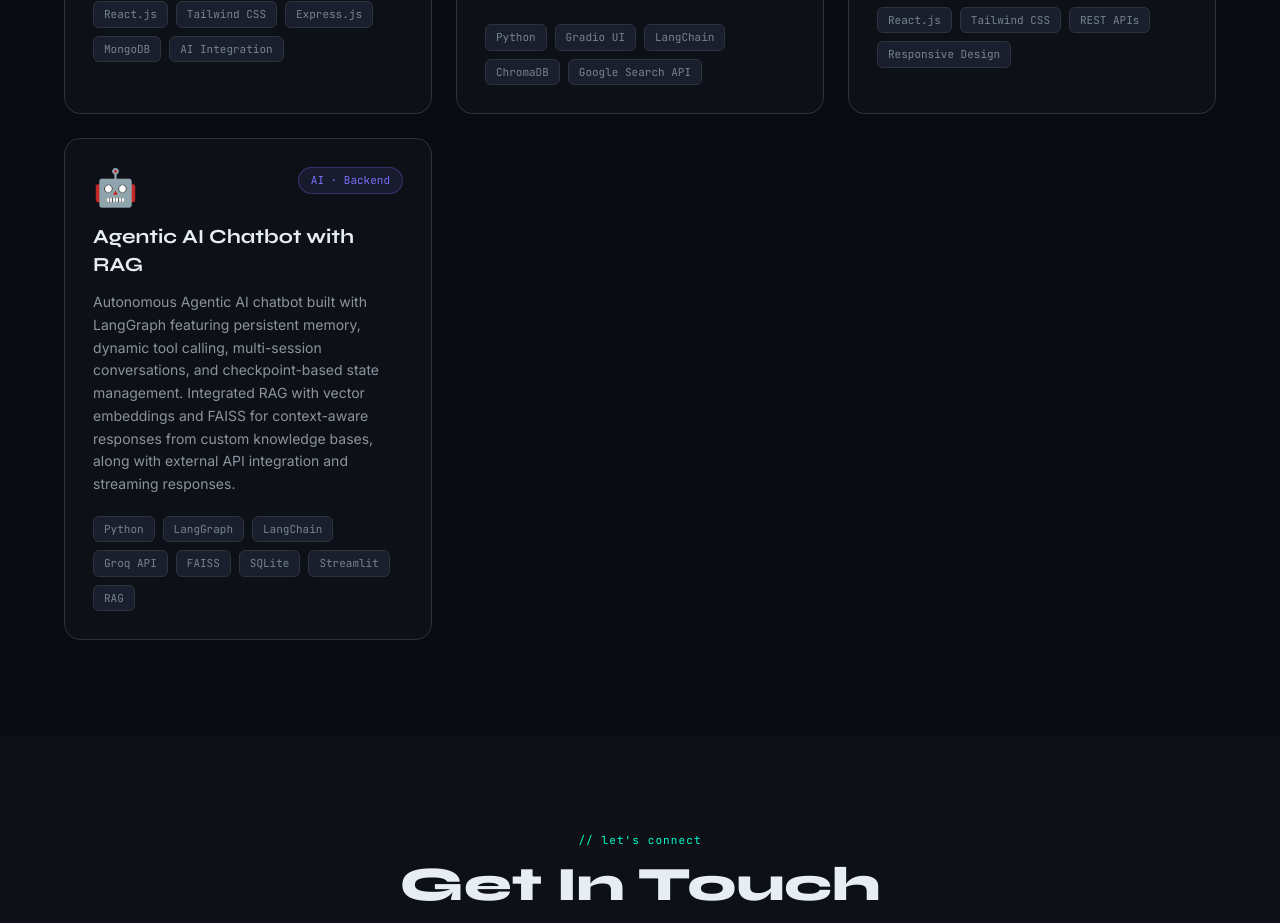
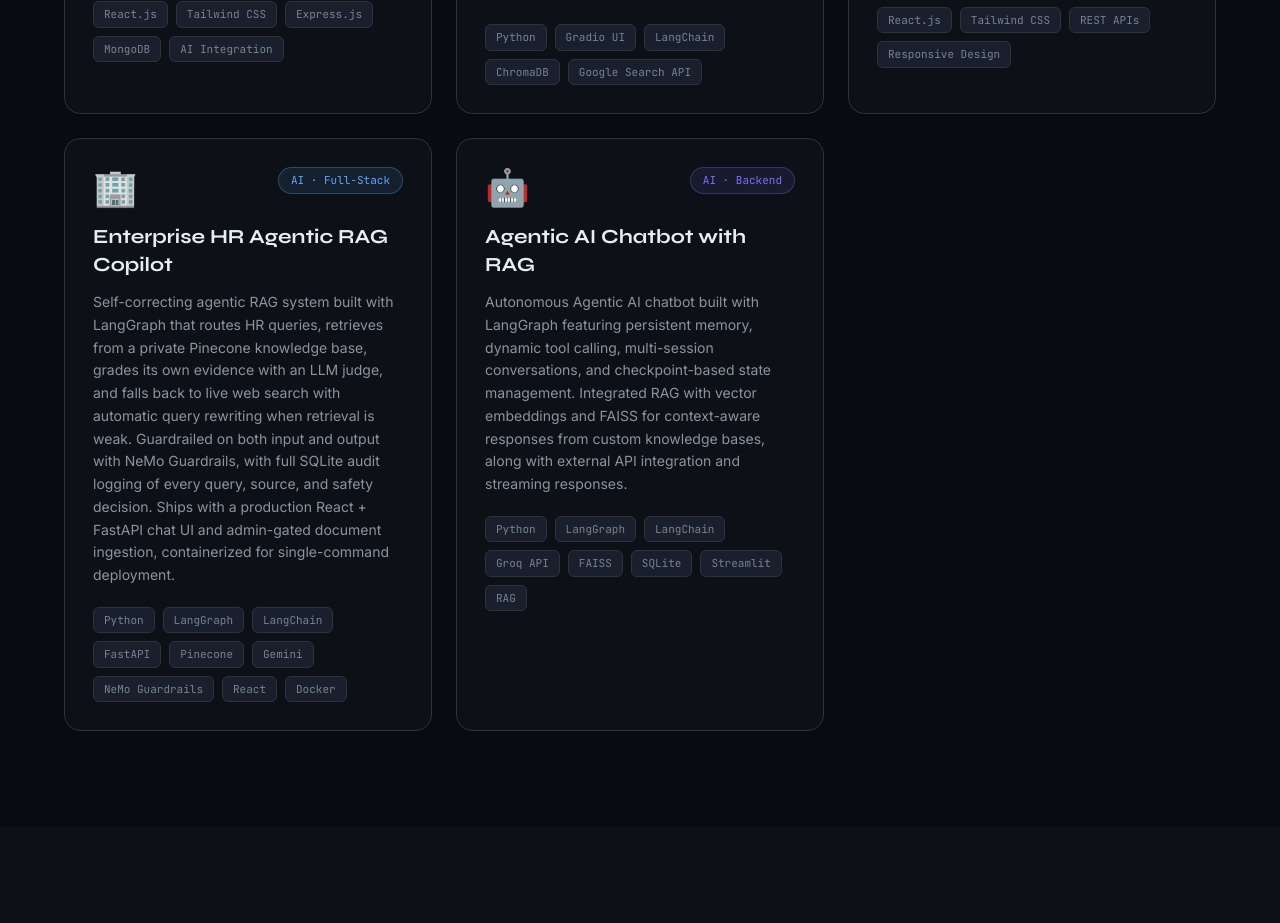
Before and after one commit to Sharksurya006/surya-portfolio, a React (Create React App) app: page / in a window 1280 px wide. Shown: the part 4400-5323 px from the top of the page. Built offline with nearby package versions, Linux system fonts and the light colour scheme.

Commit message:
added the new project to display

```diff
--- a/src/components/Projects.jsx
+++ b/src/components/Projects.jsx
@@ -6,10 +6,17 @@ const COLOR_MAP = {
   cyan:   { hex: "#00ffc8", text: "text-accent-cyan",   badge: "bg-accent-cyan/10 border-accent-cyan/30 text-accent-cyan",   glow: "hover:border-accent-cyan/40 hover:shadow-accent-cyan/10" },
   purple: { hex: "#7c6ffa", text: "text-accent-purple", badge: "bg-accent-purple/10 border-accent-purple/30 text-accent-purple", glow: "hover:border-accent-purple/40 hover:shadow-accent-purple/10" },
   orange: { hex: "#fa8231", text: "text-accent-orange", badge: "bg-accent-orange/10 border-accent-orange/30 text-accent-orange", glow: "hover:border-accent-orange/40 hover:shadow-accent-orange/10" },
+  blue: {
+    hex: "#3b82f6",
+    text: "text-blue-400",
+    badge: "bg-blue-400/10 border-blue-400/30 text-blue-400",
+    glow: "hover:border-blue-400/40 hover:shadow-blue-400/10"
+  }
 };
 
 function ProjectCard({ project, i }) {
   const [ref, inView] = useInView(0.1);
+  console.log(project.title, project.color);
   const c = COLOR_MAP[project.color];
 
   return (
--- a/src/data/index.js
+++ b/src/data/index.js
@@ -87,6 +87,24 @@ export const PROJECTS = [
     icon: "💼",
   },
   {
+  title: "Enterprise HR Agentic RAG Copilot",
+  tag: "AI · Full-Stack",
+  desc: "Self-correcting agentic RAG system built with LangGraph that routes HR queries, retrieves from a private Pinecone knowledge base, grades its own evidence with an LLM judge, and falls back to live web search with automatic query rewriting when retrieval is weak. Guardrailed on both input and output with NeMo Guardrails, with full SQLite audit logging of every query, source, and safety decision. Ships with a production React + FastAPI chat UI and admin-gated document ingestion, containerized for single-command deployment.",
+  tech: [
+    "Python",
+    "LangGraph",
+    "LangChain",
+    "FastAPI",
+    "Pinecone",
+    "Gemini",
+    "NeMo Guardrails",
+    "React",
+    "Docker"
+  ],
+  color: "blue",
+  icon: "🏢",
+},
+  {
   title: "Agentic AI Chatbot with RAG",
   tag: "AI · Backend",
   desc: "Autonomous Agentic AI chatbot built with LangGraph featuring persistent memory, dynamic tool calling, multi-session conversations, and checkpoint-based state management. Integrated RAG with vector embeddings and FAISS for context-aware responses from custom knowledge bases, along with external API integration and streaming responses.",
```
Also changed, not shown: package.json (+12 -4 lines), 1 other file (tests, documents, lock files or other folders).
